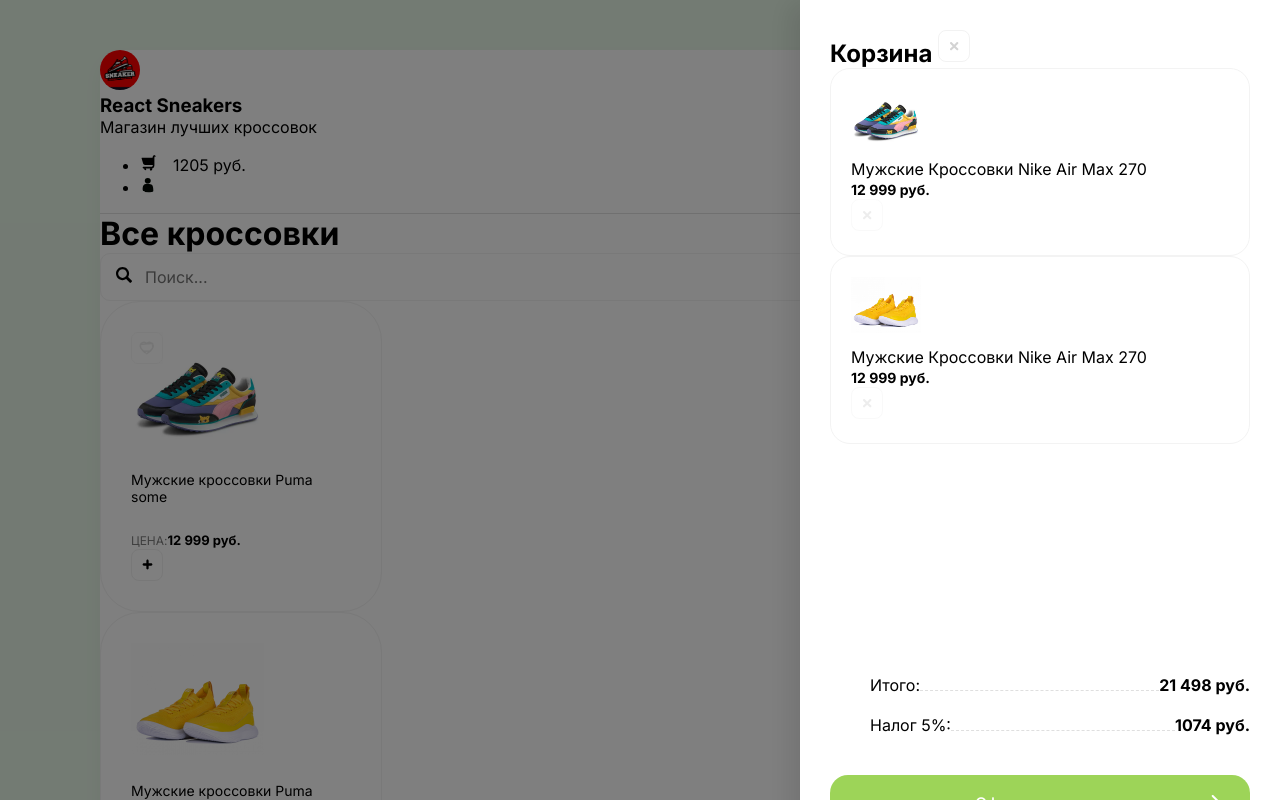
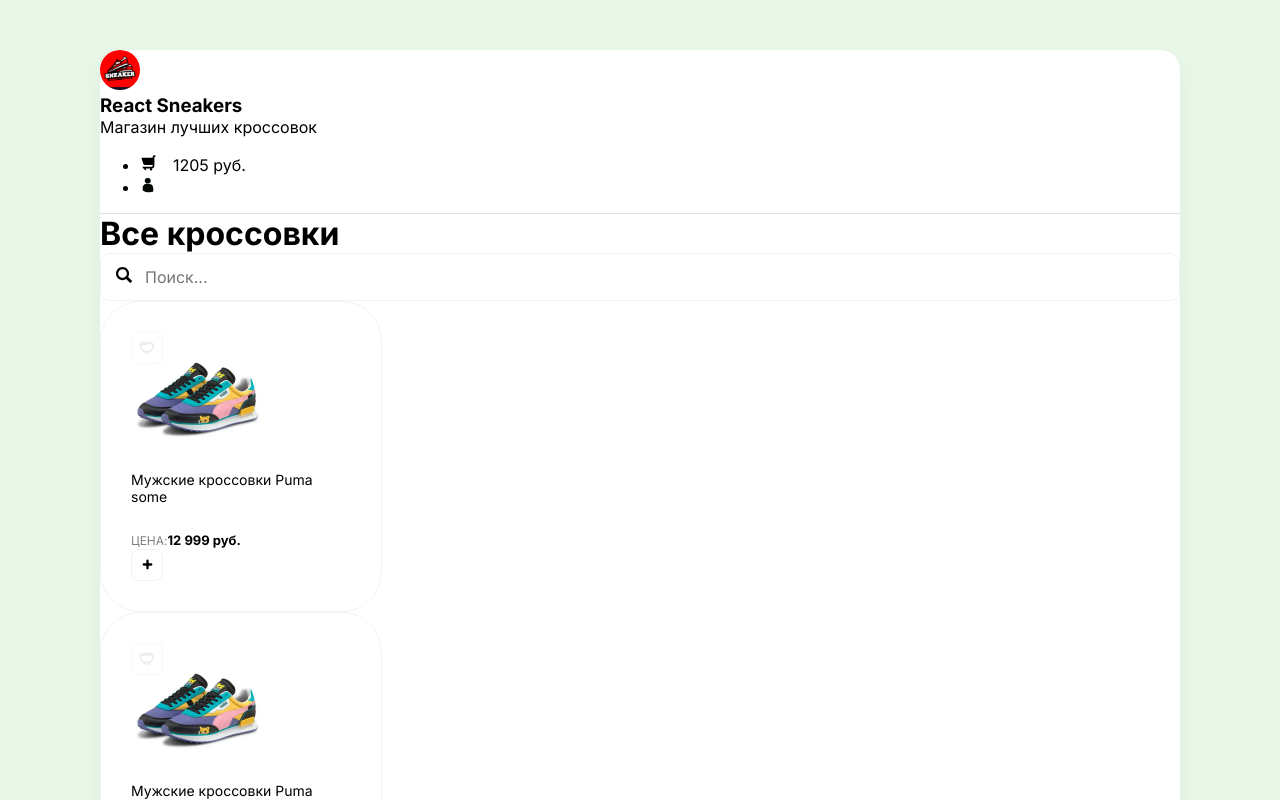
Before and after one commit to Adwasar/react-sneakers, a React (Create React App) app: page / in a window 1280 px wide. Shown: the top 800 px of the page. Built offline with nearby package versions, Linux system fonts and the light colour scheme; the HTML template or start-up script is replaced by a standard one.

Commit message:
feat: functional components

```diff
--- a/src/App.jsx
+++ b/src/App.jsx
@@ -1,68 +1,12 @@
+import Card from './components/Card'
+import Header from './components/Header';
+import Drawer from './components/Drawer';
+
 function App() {
   return (
     <div className="wrapper clear">
-        <div className="overlay">
-            <div className="drawer">
-                <h2 className="d-flex justify-between mb-30 ">
-                Корзина <img className="cu-p" src="/img/btn-remove.svg" alt="Remove" /></h2>
-
-                <div className="items">
-                    <div className="cartItem d-flex align-center mb-20">
-                        <div className="cartItemImg"
-                        style={{ backgroundImage: 'url(/img/sneakers/1.png)'}}></div>
-                        <div className="mr-20 flex">
-                            <p className="mb-5">Мужские Кроссовки Nike Air Max 270</p>
-                            <b>12 999 руб.</b>
-                        </div>
-                        <img className="removeBtn" src="/img/btn-remove.svg" alt="Remove" />
-                    </div>
-                    <div className="cartItem d-flex align-center mb-20">
-                        <div className="cartItemImg"
-                        style={{ backgroundImage: 'url(/img/sneakers/2.png)'}}></div>
-                        <div className="mr-20 flex">
-                            <p className="mb-5">Мужские Кроссовки Nike Air Max 270</p>
-                            <b>12 999 руб.</b>
-                        </div>
-                        <img className="removeBtn" src="/img/btn-remove.svg" alt="Remove" />
-                    </div>
-                </div>
-
-                <div className="cartTotalBlock">
-                    <ul>
-                        <li>
-                            <span>Итого:</span>
-                            <div></div>
-                            <b>21 498 руб.</b>
-                        </li>
-                        <li>
-                            <span>Налог 5%:</span>
-                            <div></div>
-                            <b>1074 руб.</b>
-                        </li>
-                    </ul>
-                    <button className="greenButton">Оформить заказ <img src="img/arrow.svg" alt="arrow" /></button>
-                </div>
-            </div>
-        </div>
-
-        <header className="d-flex justify-between align-center p-40">
-            <div className="headerLeft d-flex align-center">
-                <img width={40} height={40} src="img/logo.png" alt="logo" />
-                <div className="headerInfo">
-                    <h3 className="text-uppercase">React Sneakers</h3>
-                    <p className="opacity-5">Магазин лучших кроссовок</p>
-                </div>
-            </div>
-            <ul className="headerRight d-flex">
-                <li className="mr-30">
-                    <img src="img/cart.svg" width={18} height={18} alt="cart" />
-                    <span>1205 руб.</span>
-                </li>
-                <li>
-                    <img src="img/user.svg" width={18} height={18} alt="user" />
-                </li>
-            </ul>
-        </header>
+      <Drawer />
+      <Header />
       <div className="content p-40">
         <div className="d-flex align-center justify-between mb-40">
           <h1>Все кроссовки</h1>
@@ -73,61 +17,10 @@
         </div>
 
         <div className="d-flex">
-                <div className="card">
-                    <div className="favorite">
-                        <img src="/img/heart-unliked.svg" alt="#" />
-                    </div>
-                    <img width={133} height={112} src="img/sneakers/1.png" alt="sneakers" />
-                    <h5>Мужские кроссовки Puma some</h5>
-                    <div className="d-flex justify-between align-center">
-                        <div className="d-flex flex-column">
-                            <span>Цена:</span>
-                            <b>12 999 руб.</b>
-                        </div>
-                        <button className="button">
-                            <img  width={11} height={11} src='img/plus.svg' alt="#"></img>
-                        </button>
-                    </div>
-                </div>
-                <div className="card">
-                    <img width={133} height={112} src="img/sneakers/2.png" alt="sneakers" />
-                    <h5>Мужские кроссовки Puma some</h5>
-                    <div className="d-flex justify-between align-center">
-                        <div className="d-flex flex-column">
-                            <span>Цена:</span>
-                            <b>12 999 руб.</b>
-                        </div>
-                        <button className="button">
-                            <img  width={11} height={11} src='img/plus.svg' alt="#"></img>
-                        </button>
-                    </div>
-                </div>
-                <div className="card">
-                    <img width={133} height={112} src="img/sneakers/3.png" alt="sneakers" />
-                    <h5>Мужские кроссовки Puma some</h5>
-                    <div className="d-flex justify-between align-center">
-                        <div className="d-flex flex-column">
-                            <span>Цена:</span>
-                            <b>12 999 руб.</b>
-                        </div>
-                        <button className="button">
-                            <img  width={11} height={11} src='img/plus.svg' alt="#"></img>
-                        </button>
-                    </div>
-                </div>
-                <div className="card">
-                    <img width={133} height={112} src="img/sneakers/4.png" alt="sneakers" />
-                    <h5>Мужские кроссовки Puma some</h5>
-                    <div className="d-flex justify-between align-center">
-                        <div className="d-flex flex-column">
-                            <span>Цена:</span>
-                            <b>12 999 руб.</b>
-                        </div>
-                        <button className="button">
-                            <img  width={11} height={11} src='img/plus.svg' alt="#"></img>
-                        </button>
-                    </div>
-                </div>
+          <Card />
+          <Card />
+          <Card />
+          <Card />
         </div>
       </div>
     </div>
--- /dev/null
+++ b/src/components/Card.jsx
@@ -0,0 +1,22 @@
+function Card() {
+  return (
+    <div className="card">
+      <div className="favorite">
+        <img src="/img/heart-unliked.svg" alt="#" />
+      </div>
+      <img width={133} height={112} src="img/sneakers/1.png" alt="sneakers" />
+      <h5>Мужские кроссовки Puma some</h5>
+      <div className="d-flex justify-between align-center">
+        <div className="d-flex flex-column">
+          <span>Цена:</span>
+          <b>12 999 руб.</b>
+        </div>
+        <button className="button">
+          <img width={11} height={11} src='img/plus.svg' alt="#"></img>
+        </button>
+      </div>
+    </div>
+  );
+}
+
+export default Card;
--- /dev/null
+++ b/src/components/Drawer.jsx
@@ -0,0 +1,52 @@
+function Drawer() {
+  return (
+    <div style={{ display: 'none' }} className="overlay">
+      <div className="drawer">
+        <h2 className="d-flex justify-between mb-30 ">
+          Корзина <img className="cu-p" src="/img/btn-remove.svg" alt="Remove" />
+        </h2>
+
+        <div className="items">
+          <div className="cartItem d-flex align-center mb-20">
+            <div className="cartItemImg"
+              style={{ backgroundImage: 'url(/img/sneakers/1.png)' }}></div>
+            <div className="mr-20 flex">
+              <p className="mb-5">Мужские Кроссовки Nike Air Max 270</p>
+              <b>12 999 руб.</b>
+            </div>
+            <img className="removeBtn" src="/img/btn-remove.svg" alt="Remove" />
+          </div>
+          <div className="cartItem d-flex align-center mb-20">
+            <div className="cartItemImg"
+              style={{ backgroundImage: 'url(/img/sneakers/2.png)' }}></div>
+            <div className="mr-20 flex">
+              <p className="mb-5">Мужские Кроссовки Nike Air Max 270</p>
+              <b>12 999 руб.</b>
+            </div>
+            <img className="removeBtn" src="/img/btn-remove.svg" alt="Remove" />
+          </div>
+        </div>
+
+        <div className="cartTotalBlock">
+          <ul>
+            <li>
+              <span>Итого:</span>
+              <div></div>
+              <b>21 498 руб.</b>
+            </li>
+            <li>
+              <span>Налог 5%:</span>
+              <div></div>
+              <b>1074 руб.</b>
+            </li>
+          </ul>
+          <button className="greenButton">
+            Оформить заказ <img src="img/arrow.svg" alt="arrow" />
+          </button>
+        </div>
+      </div>
+    </div>
+  )
+}
+
+export default Drawer;
--- /dev/null
+++ b/src/components/Header.jsx
@@ -0,0 +1,24 @@
+function Header() {
+  return (
+    <header className="d-flex justify-between align-center p-40">
+      <div className="headerLeft d-flex align-center">
+        <img width={40} height={40} src="img/logo.png" alt="logo" />
+        <div className="headerInfo">
+          <h3 className="text-uppercase">React Sneakers</h3>
+          <p className="opacity-5">Магазин лучших кроссовок</p>
+        </div>
+      </div>
+      <ul className="headerRight d-flex">
+        <li className="mr-30">
+          <img src="img/cart.svg" width={18} height={18} alt="cart" />
+          <span>1205 руб.</span>
+        </li>
+        <li>
+          <img src="img/user.svg" width={18} height={18} alt="user" />
+        </li>
+      </ul>
+    </header>
+  )
+}
+
+export default Header;
```
Lines whose indentation alone changed are shown as unchanged.
